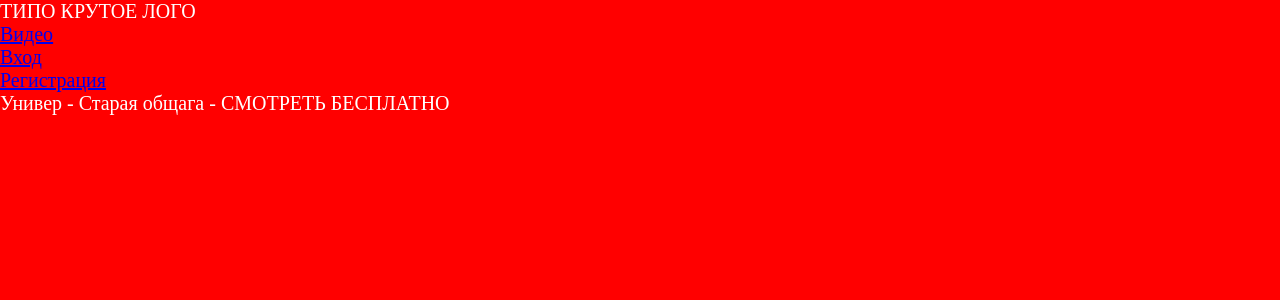
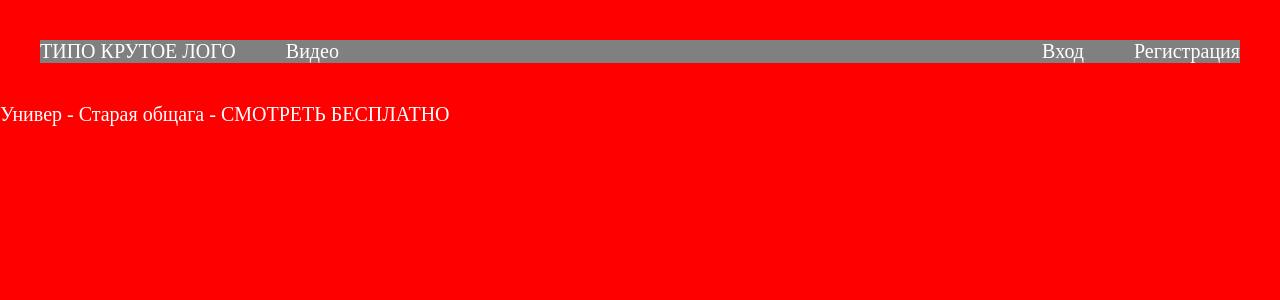
Before and after one commit to thomascibersport/test, a Django app: page / in a window 1280 px wide. Shown: the top 300 px of the page. Run offline with Django 3.2, Linux system fonts and the light colour scheme.

Commit message:
Чуть чуть добавил стилей

```diff
--- a/main/static/main/index.css
+++ b/main/static/main/index.css
@@ -8,6 +8,38 @@ body {
     background: red;
     color: white;
     font-size: 20px;
+}
+
+
+header {
+    display: flex;
+    justify-content: space-between;
+    margin: 40px;
+    background: gray;
+}
+header nav ul {
+    display: flex;
+    justify-content: space-between;
+    gap: 50px;
+    list-style: none;
+}
+header .user {
+    display: flex;
+    gap: 40px;
+}
+header .log_btn {
+    display: flex;
+    justify-content: space-between;
+    gap: 50px;
+    list-style: none;
+}
+a {
+    color: #fff;
+    text-decoration: none;
+    transition: 0.5s;
+}
+a:hover {
+    color: blue;
 }
 
 .modal {
--- a/main/templates/main/header.html
+++ b/main/templates/main/header.html
@@ -1,4 +1,5 @@
 <!doctype html>
+{% load static %}
 <html lang="en">
 <head>
     <meta charset="UTF-8">
@@ -6,21 +7,32 @@
           content="width=device-width, user-scalable=no, initial-scale=1.0, maximum-scale=1.0, minimum-scale=1.0">
     <meta http-equiv="X-UA-Compatible" content="ie=edge">
     <title>Document</title>
+    <link rel="stylesheet" href="{% static 'main/index.css' %}">
+
 </head>
 <body>
     <header>
-        {% if not request.user.is_anonymous  %}
-            <a href="/logout/">Выйти</a>
-        {% endif %}
+
+
         <nav>
             <ul>
-                <li>ТИПО КРУТОЕ ЛОГО</li>
+                <li class="logo"><a href="/">ТИПО КРУТОЕ ЛОГО</a></li>
                 <li><a href="/video">Видео</a></li>
-                <li><a href="/login">Вход</a></li>
-                <li><a href="/register">Регистрация</a></li>
-
             </ul>
         </nav>
+
+        {% if not request.user.is_anonymous  %}
+        <div class="user">
+            <p>{{ user.username }}</p>
+            <a href="/logout/">Выйти</a>
+        </div>
+        {% else %}
+        <div class="log_btn">
+            <li><a href="/login">Вход</a></li>
+            <li><a href="/register">Регистрация</a></li>
+        </div>
+
+        {% endif %}
     </header>
 </body>
 </html>
--- a/main/templates/main/index.html
+++ b/main/templates/main/index.html
@@ -1,5 +1,5 @@
 <!doctype html>
-{% load static %}
+
 <html lang="en">
 <head>
     <meta charset="UTF-8">
@@ -7,13 +7,12 @@
           content="width=device-width, user-scalable=no, initial-scale=1.0, maximum-scale=1.0, minimum-scale=1.0">
     <meta http-equiv="X-UA-Compatible" content="ie=edge">
     <title>VideoOpka</title>
-    <link rel="stylesheet" href="{% static 'main/index.css' %}">
 
 </head>
 <body>
     {% include 'main/header.html' %}
     <p>Универ - Старая общага - СМОТРЕТЬ БЕСПЛАТНО <br></p>
 
-    <script src="{% static 'main/script.js' %}"></script>
+
 </body>
 </html>
```
